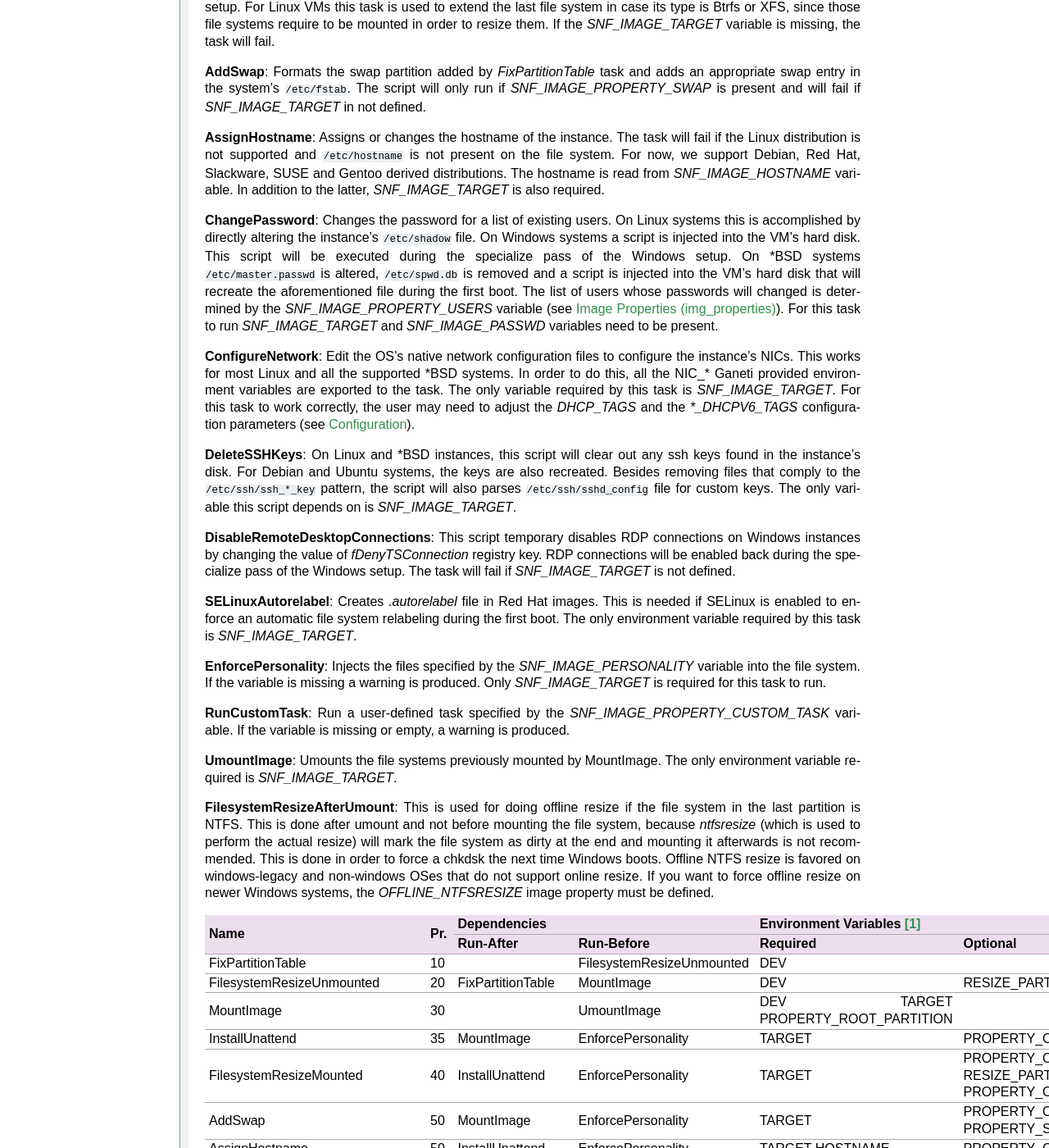
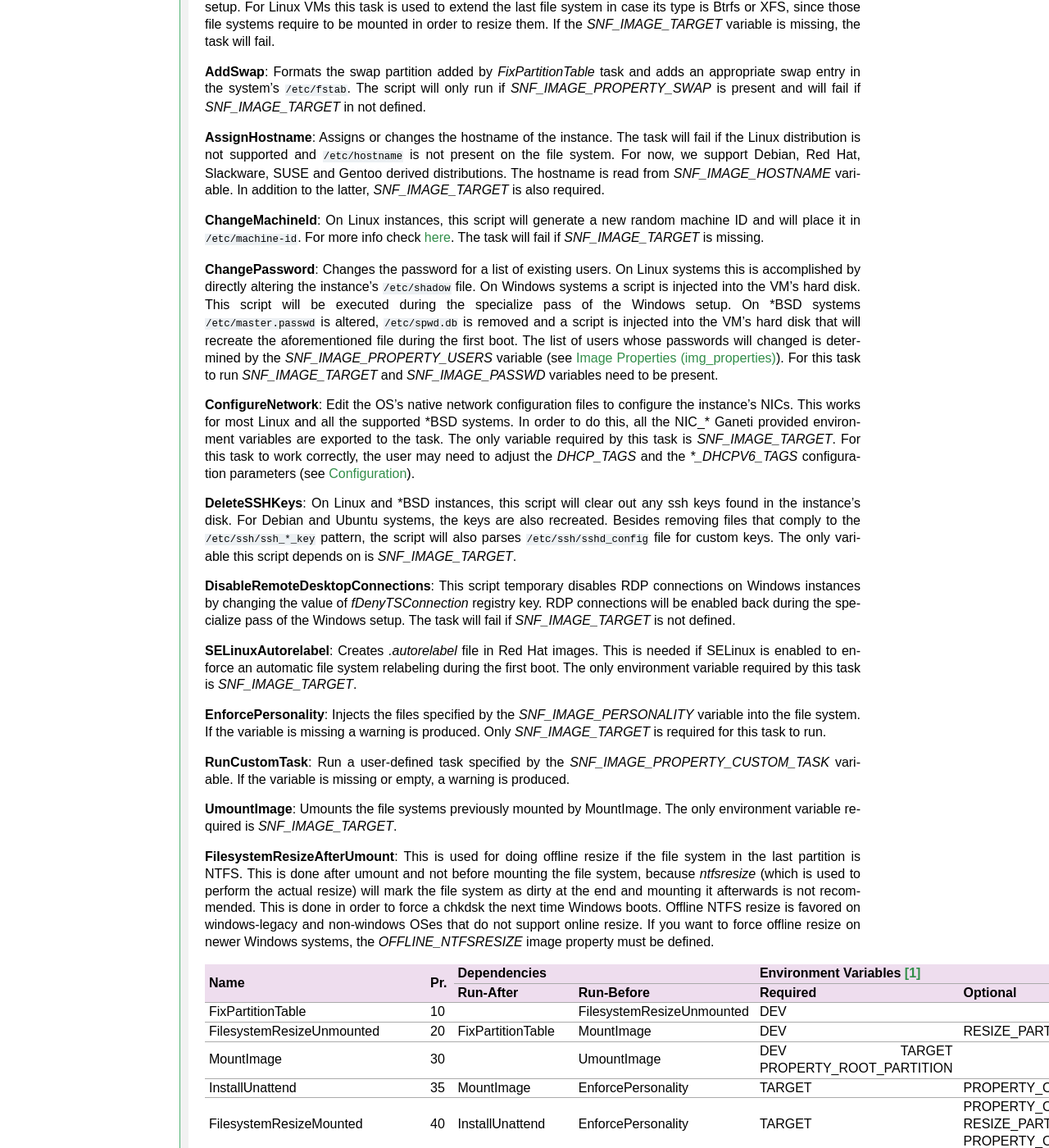
Before and after one commit to grnet/snf-image, a Sphinx documentation site: the page built from docs/architecture.rst, in a window 1280 px wide and 1400 px high, scrolled down 2945 px. Shown: the whole window at 82% size. Built offline with Sphinx 7.4.7, drawn with Linux system fonts in a browser that asks for light colours; the version number could not be read and is left out; some of the changed text lies outside the part shown.

Commit message:
Add ChangeMachineId configuration task
This task is used when deploying Linux instances to alter the
content of `/etc/machine-id`. This file contains an ID that is supposed
to be globally unique. When deploying an image it is better to
regenerate a random new one to assure the uniqueness. For more info
check:

https://www.freedesktop.org/software/systemd/man/machine-id.html

```diff
--- a/docs/architecture.rst
+++ b/docs/architecture.rst
@@ -173,6 +173,11 @@ SUSE and Gentoo derived distributions. The hostname is read from
 *SNF_IMAGE_HOSTNAME* variable. In addition to the latter, *SNF_IMAGE_TARGET* is
 also required.
 
+**ChangeMachineId**: On Linux instances, this script will generate a new random
+machine ID and will place it in ``/etc/machine-id``. For more info check
+`here <https://www.freedesktop.org/software/systemd/man/machine-id.html>`_. The
+task will fail if *SNF_IMAGE_TARGET* is missing.
+
 **ChangePassword**: Changes the password for a list of existing users. On Linux
 systems this is accomplished by directly altering the instance's
 ``/etc/shadow`` file. On Windows systems a script is injected into the VM's
@@ -257,6 +262,8 @@ property must be defined.
 |AssignHostname                 |50 |InstallUnattend   |EnforcePersonality       |TARGET                   |                           |
 |                               |   |                  |                         |HOSTNAME                 |PROPERTY_OSFAMILY          |
 +-------------------------------+---+------------------+-------------------------+-------------------------+---------------------------+
+|ChangeMachineId                |50 |InstallUnattend   |EnforcePersonality       |TARGET                   |PROPERTY_OSFAMILY          |
++-------------------------------+---+------------------+-------------------------+-------------------------+---------------------------+
 |ChangePassword                 |50 |InstallUnattend   |EnforcePersonality       |TARGET                   |PROPERTY_USERS             |
 |                               |   |                  |                         |                         |PROPERTY_OSFAMILY          |
 |                               |   |                  |                         |                         |PASSWD                     |
```
Also changed, not shown: 2 other files.
